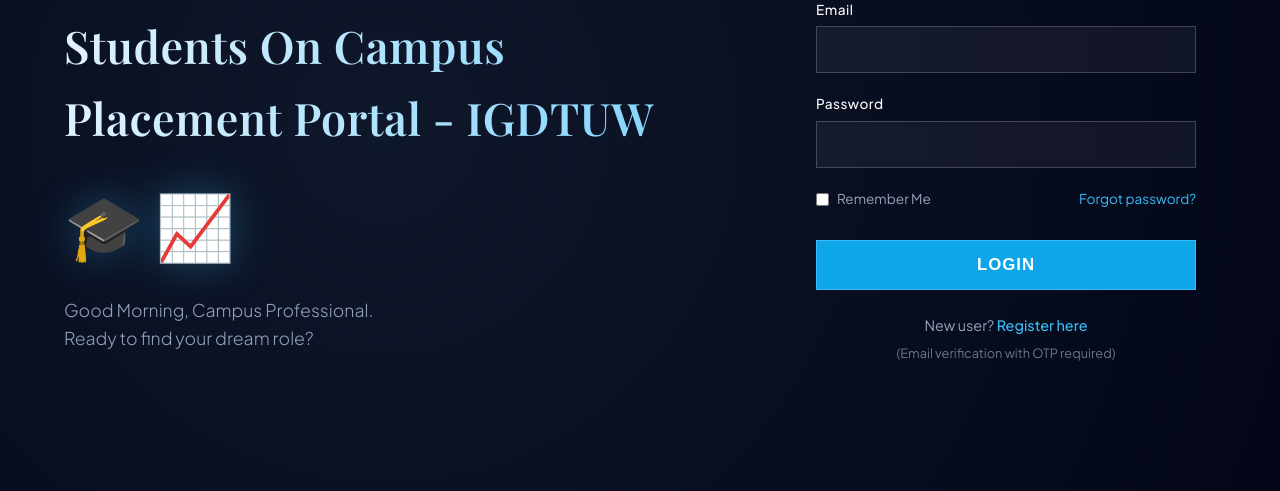
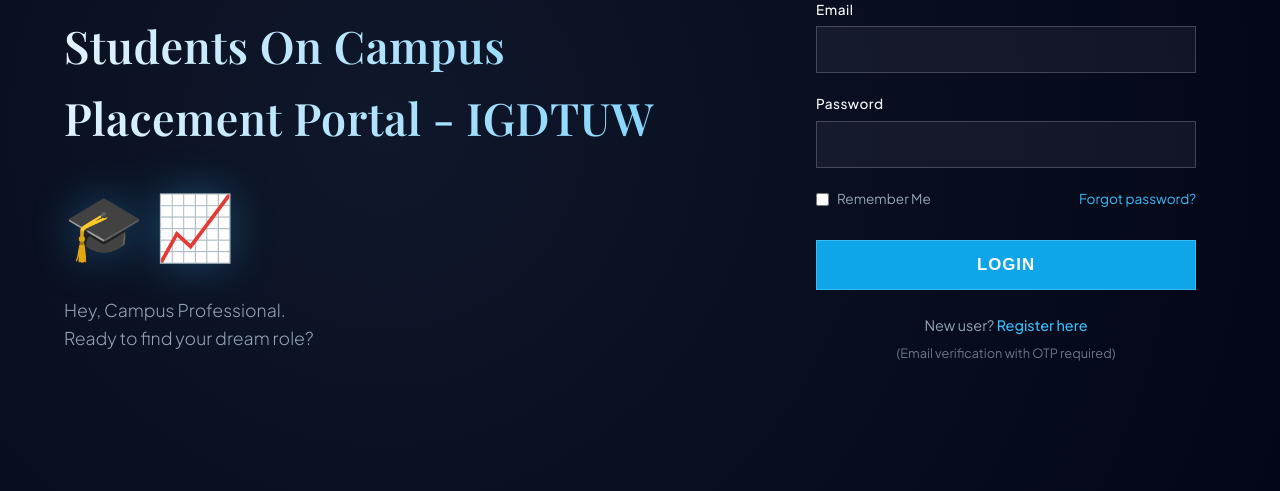
Before and after one commit to lavanayakhosla/TestPlacement, a Flask app: page /auth/login in a window 1280 px wide. Shown: the part 272-763 px from the top of the page. Run offline with Flask 3, Linux system fonts and the light colour scheme; some web fonts are replaced.

Commit message:
Update login.html

```diff
--- a/templates/login.html
+++ b/templates/login.html
@@ -8,7 +8,7 @@
 
     <div class="icon-placeholder">🎓 📈</div>
 
-    <p>Good Morning, Campus Professional.<br>Ready to find your dream role?</p>
+    <p>Hey, Campus Professional.<br>Ready to find your dream role?</p>
   </div>
 
   <div class="login-right">
```
